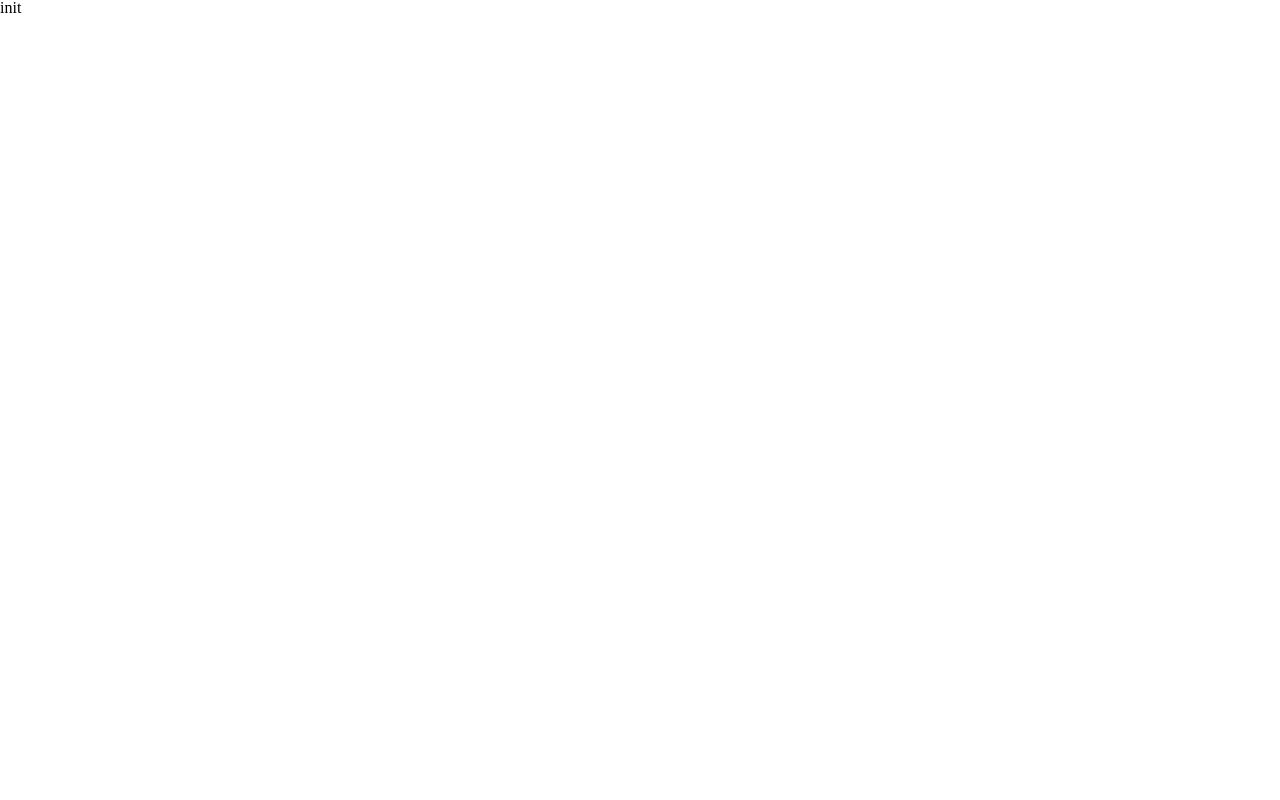
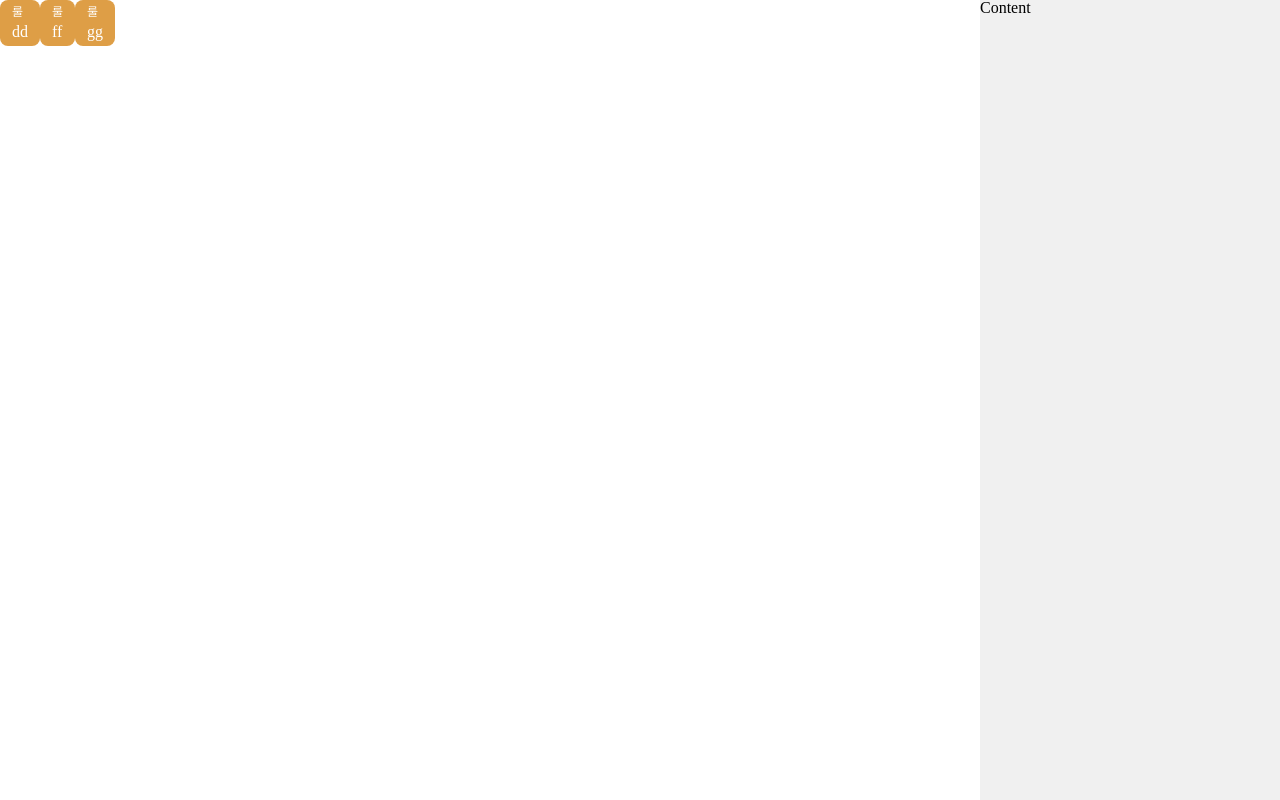
Before and after one commit to vrap-stan/grapher, a React (Vite) app: page / in a window 1280 px wide. Built offline with nearby package versions, Linux system fonts and the light colour scheme.

Commit message:
[feat] 최초 셋업

```diff
--- a/package.json
+++ b/package.json
@@ -12,7 +12,8 @@
   },
   "dependencies": {
     "react": "^18.3.1",
-    "react-dom": "^18.3.1"
+    "react-dom": "^18.3.1",
+    "react-draggable": "^4.4.6"
   },
   "devDependencies": {
     "@eslint/js": "^9.17.0",
--- a/src/App.tsx
+++ b/src/App.tsx
@@ -1,8 +1,38 @@
+import ControlPanel from './components/ControlPanel';
+import GraphNode from './components/GraphNode';
+
 function App() {
+  const vals = ['dd', 'ff', 'gg'];
+
   return (
-    <>
-      <div>init</div>
-    </>
+    <div
+      style={{
+        width: '100dvw',
+        height: '100dvh',
+        position: 'relative',
+        display: 'flex',
+      }}
+    >
+      <div
+        style={{
+          flex: 1,
+          position: 'relative',
+        }}
+      >
+        {vals.map((val, index) => (
+          <GraphNode
+            key={`node-${index}`}
+            draggable={{
+              defaultPosition: { x: 0, y: 0 },
+            }}
+            type="rule"
+          >
+            {val}
+          </GraphNode>
+        ))}
+      </div>
+      <ControlPanel></ControlPanel>
+    </div>
   );
 }
 
--- /dev/null
+++ b/src/components/ControlPanel.tsx
@@ -0,0 +1,18 @@
+function ControlPanel() {
+  return (
+    <div
+      style={{
+        backgroundColor: '#f0f0f0',
+        minWidth: 0,
+        width: `25%`,
+        maxWidth: '300px',
+        maxHeight: '100%',
+        overflowY: 'auto',
+      }}
+    >
+      Content
+    </div>
+  );
+}
+
+export default ControlPanel;
--- /dev/null
+++ b/src/components/GraphNode.tsx
@@ -0,0 +1,46 @@
+import Draggable, { DraggableProps } from 'react-draggable';
+
+export type GraphNodeType = 'mesh' | 'option' | 'optiongroup' | 'rule';
+
+export interface GraphNodeProps {
+  draggable?: Partial<DraggableProps>;
+  children?: React.ReactNode;
+  type: GraphNodeType;
+}
+
+const colorMap: { [key in GraphNodeType]: string } = {
+  mesh: '#CD4F41',
+  option: '#1C404C',
+  optiongroup: '#2D8077',
+  rule: '#DE9E46',
+};
+
+const nameMap: { [key in GraphNodeType]: string } = {
+  mesh: '메시',
+  option: '옵션',
+  optiongroup: '옵션그룹',
+  rule: '룰',
+};
+
+function GraphNode(props: GraphNodeProps) {
+  const { type, children, draggable = {}, ...rest } = props;
+  return (
+    <Draggable {...draggable}>
+      <div
+        style={{
+          display: 'inline-block',
+          backgroundColor: colorMap[type],
+          padding: '6px 12px',
+          borderRadius: 8,
+          color: 'white',
+        }}
+        {...rest}
+      >
+        <div style={{ fontSize: 12, marginBottom: 6 }}>{nameMap[type]}</div>
+        <div>{children}</div>
+      </div>
+    </Draggable>
+  );
+}
+
+export default GraphNode;
--- a/src/main.tsx
+++ b/src/main.tsx
@@ -1,10 +1,11 @@
 import { StrictMode } from 'react';
 import { createRoot } from 'react-dom/client';
-import App from './App.tsx';
+import App from './App';
 import './index.css';
 
 createRoot(document.getElementById('root')!).render(
   <StrictMode>
+    {/* <div>asdf</div> */}
     <App />
   </StrictMode>,
 );
```
Also changed, not shown: 2 other files (tests, documents, lock files or other folders).
